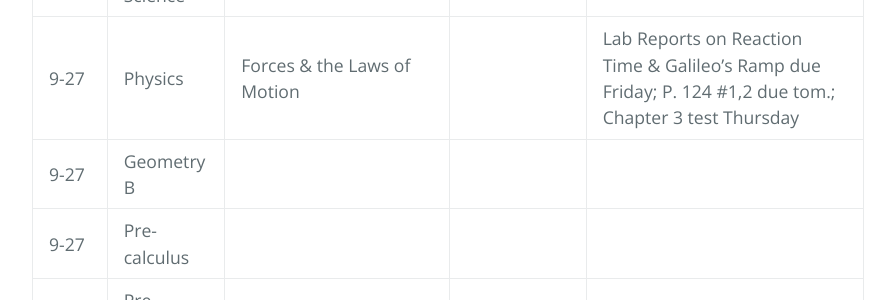
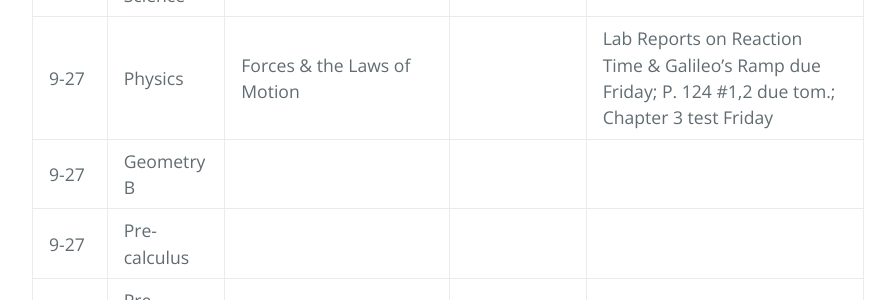
Before and after one commit to gpayoo/gpayoo, a Jekyll site: the page built from index.md, in a window 1280 px wide and 900 px high, scrolled down 1244 px. Shown: the part 234-534 px from the top of the window, without its empty margins (192-1087 px from the left). Built offline with Jekyll 4.4.1, drawn with Linux system fonts in a browser that asks for light colours; our own code applies the rules of GitHub Pages for plain Markdown files.

Commit message:
Update index.md

```diff
--- a/index.md
+++ b/index.md
@@ -19,7 +19,7 @@ layout: default
 | 9-26 | Pre-calculus | Trig.  | |
 | 9-26 | Pre-algebra | 3-1 | |
 | 9-26 | ESL Science | Test |  |
-| 9-27 | Physics | Forces & the Laws of Motion | |  Lab Reports on Reaction Time & Galileo's Ramp due Friday; P. 124 #1,2 due tom.; Chapter 3 test Thursday
+| 9-27 | Physics | Forces & the Laws of Motion | |  Lab Reports on Reaction Time & Galileo's Ramp due Friday; P. 124 #1,2 due tom.; Chapter 3 test Friday
 | 9-27 | Geometry B |  | |  |
 | 9-27 | Pre-calculus |   | |
 | 9-27 | Pre-algebra |  | |
```
